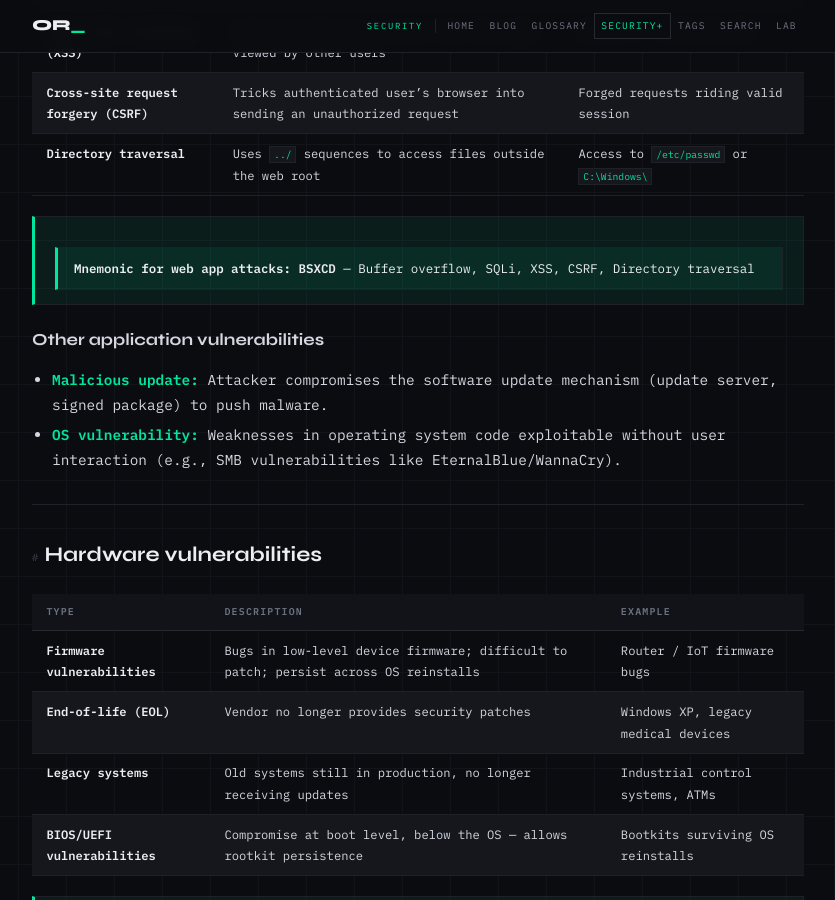
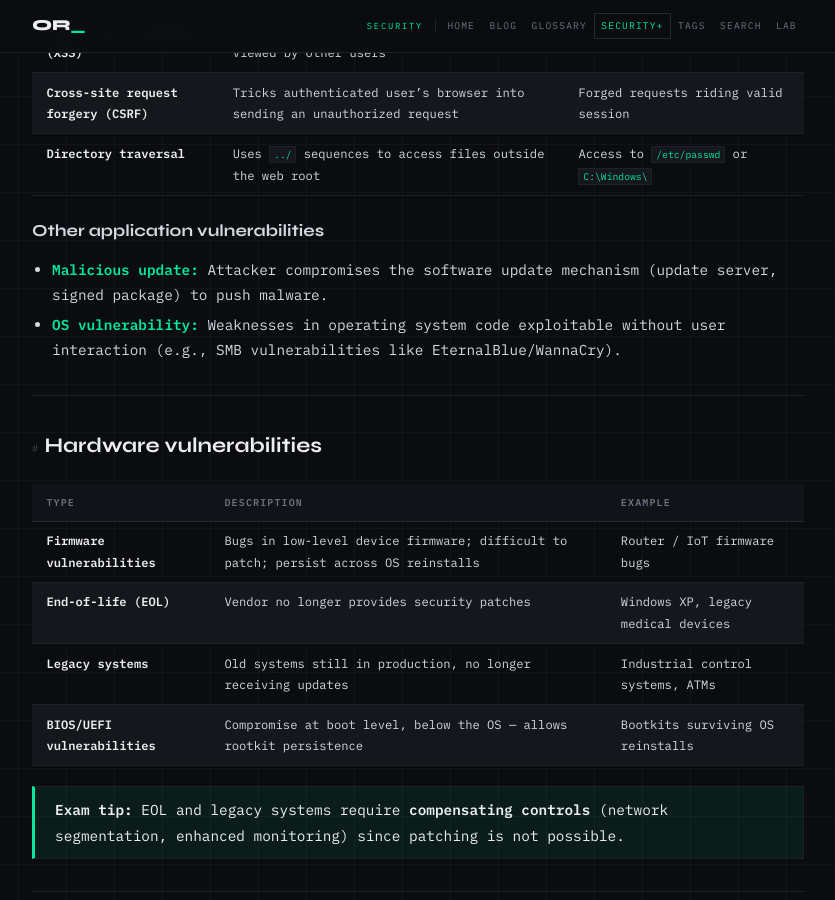
Before and after one commit to ondrejrollinger/ondrejrollinger.github.io, a Jekyll site: the page built from secplus/objectives/2-3/index.md, in a window 1280 px wide and 900 px high, scrolled down 1248 px. Shown: the whole window, without its empty margins (222-1057 px from the left). Built offline with Jekyll 4.4.1, drawn with Linux system fonts in a browser that asks for light colours.

Commit message:
Update index.md

```diff
--- a/secplus/objectives/2-3/index.md
+++ b/secplus/objectives/2-3/index.md
@@ -50,8 +50,6 @@ Vulnerabilities are weaknesses that can be exploited to compromise confidentiali
 | **Cross-site scripting (XSS)** | Injecting malicious scripts into web pages viewed by other users | Stored vs. reflected XSS |
 | **Cross-site request forgery (CSRF)** | Tricks authenticated user's browser into sending an unauthorized request | Forged requests riding valid session |
 | **Directory traversal** | Uses `../` sequences to access files outside the web root | Access to `/etc/passwd` or `C:\Windows\` |
-
-> **Mnemonic for web app attacks: BSXCD** — Buffer overflow, SQLi, XSS, CSRF, Directory traversal
 
 #### Other application vulnerabilities
 
```
